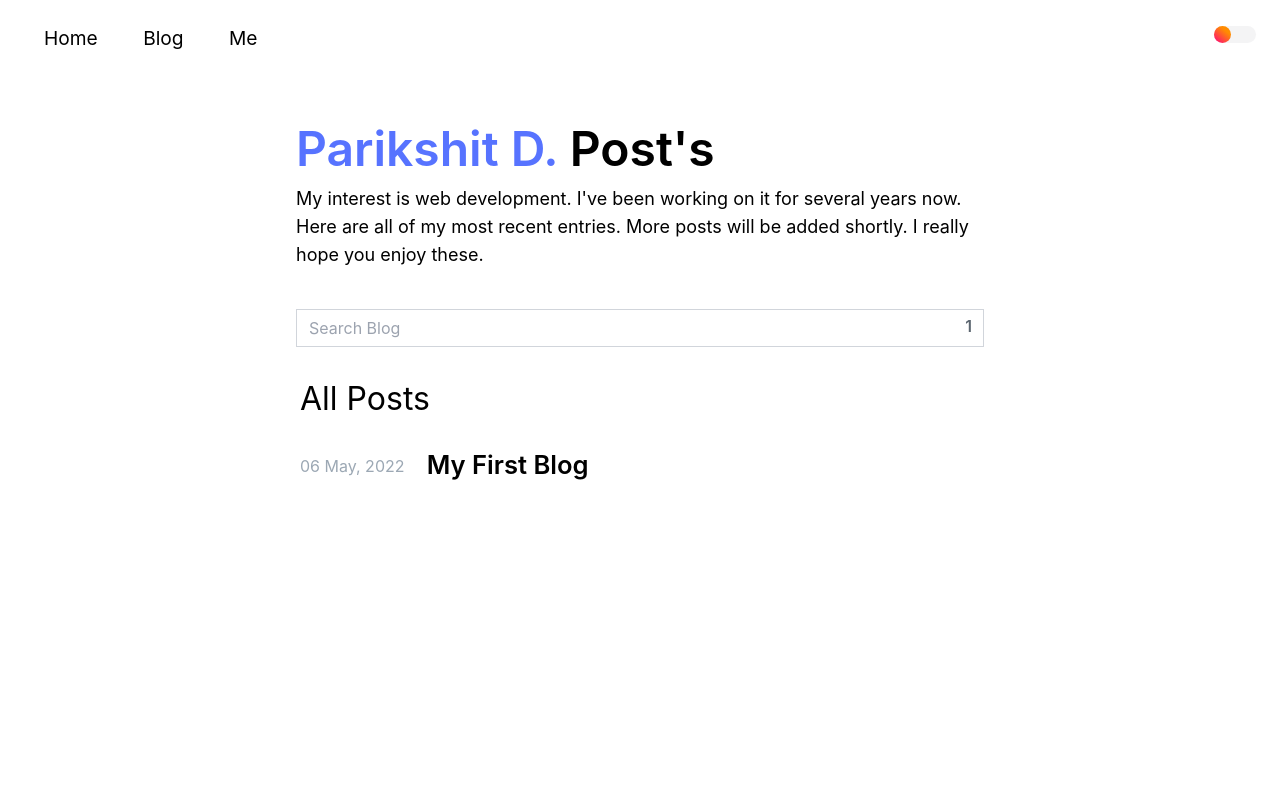
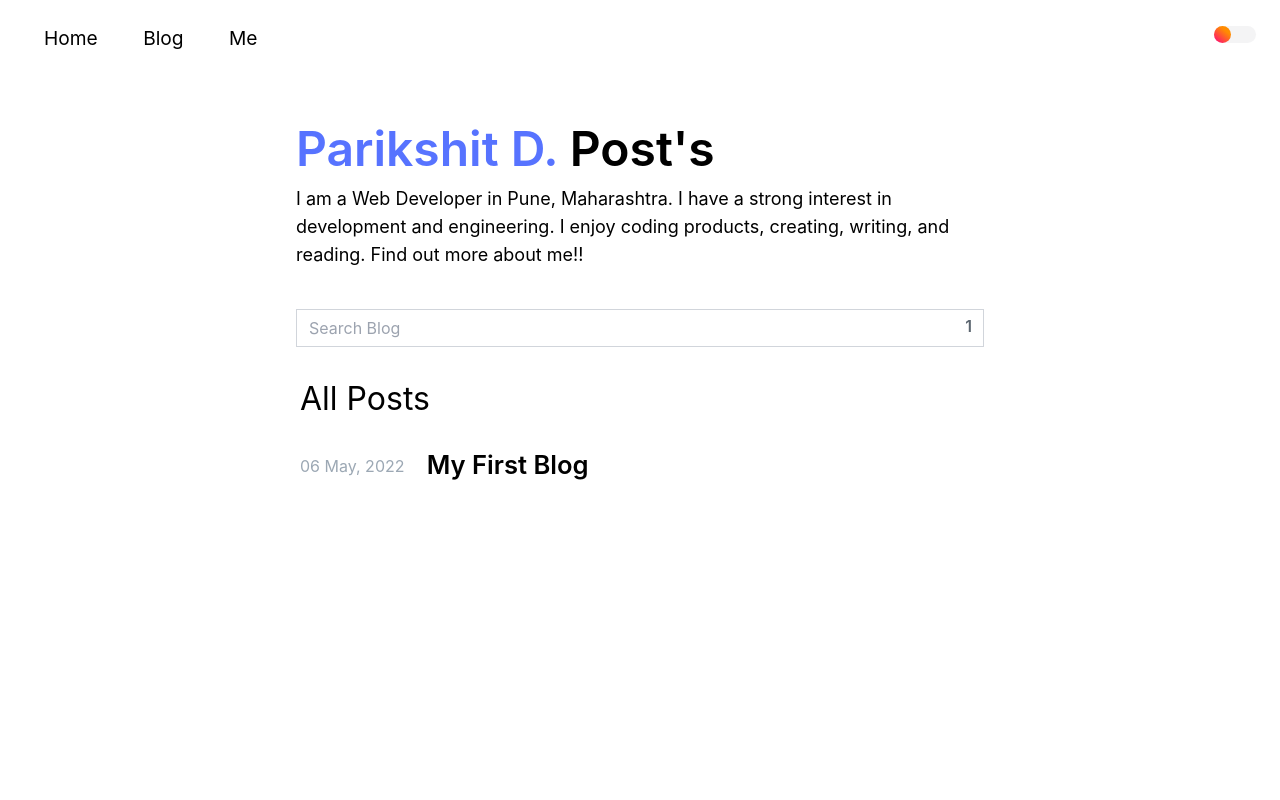
Before and after one commit to vesper85/NextBlog, a Next.js app: page /blog in a window 1280 px wide. Shown: the top 800 px of the page. Built offline with nearby package versions, Linux system fonts and the light colour scheme.

Commit message:
introModule intro updated

```diff
--- a/components/BlogHeader.js
+++ b/components/BlogHeader.js
@@ -9,8 +9,9 @@ function BlogHeader() {
         </div>
         <div>
             <p className="text-[1.05rem] leading-5">
-            My interest is web development. I&apos;ve been working on it for several years now.
-            Here are all of my most recent entries. More posts will be added shortly. I really hope you enjoy these.
+            I am a Web Developer in Pune, Maharashtra. I have a strong interest in development and engineering.
+          I enjoy coding products, creating, writing, and reading.
+          Find out more about me!!
             </p>
         </div>
     </section>
```
